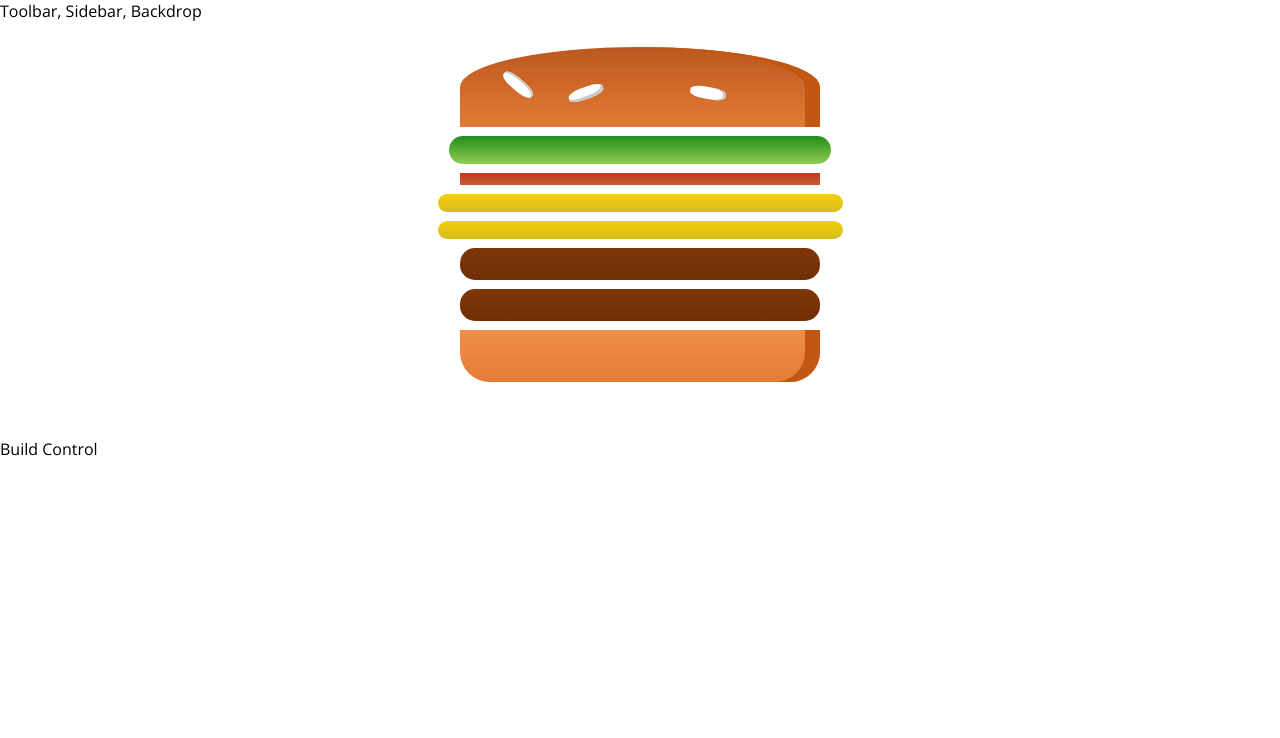
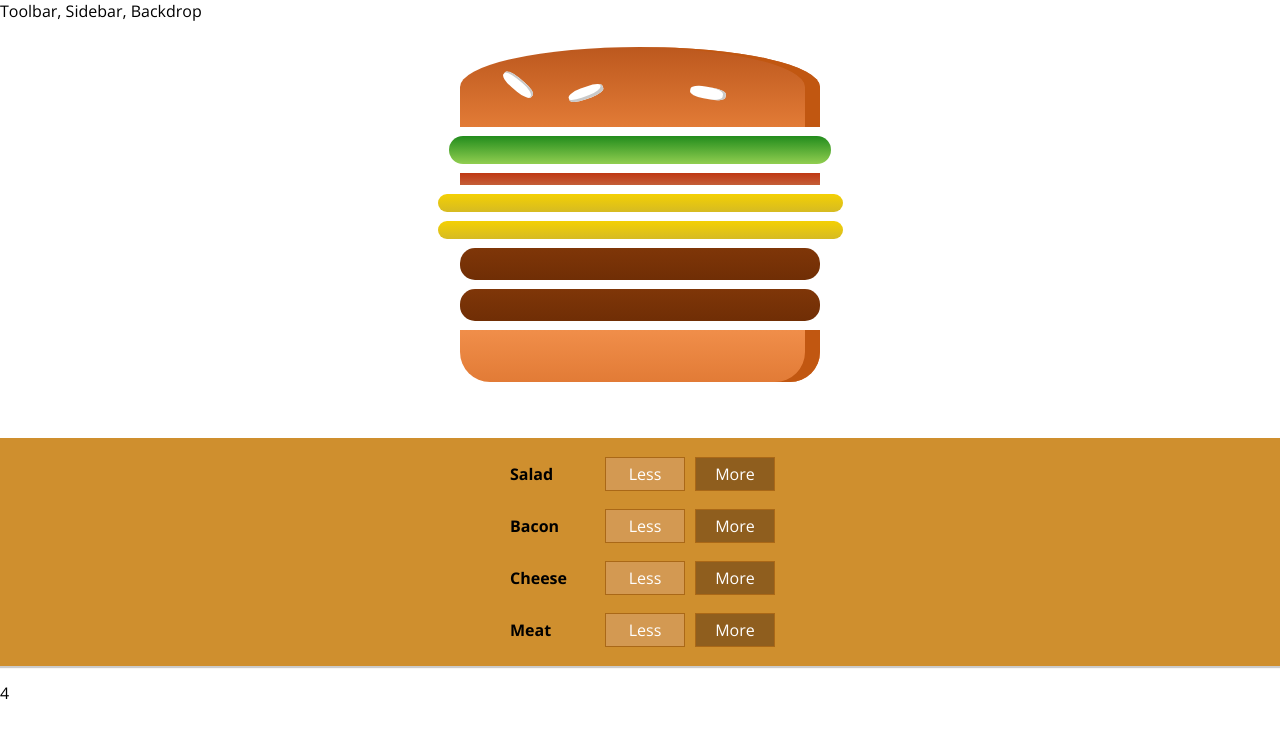
Before and after one commit to SergeyKosarchuk/burger-builder, a React (Create React App) app: page / in a window 1280 px wide. Shown: the top 738 px of the page. Built offline with nearby package versions, Linux system fonts and the light colour scheme.

Commit message:
Add building builder controls

```diff
--- /dev/null
+++ b/src/components/Burger/BuildControls/BuildControl/BuildControl.js
@@ -0,0 +1,53 @@
+import React from 'react';
+import styled from "styled-components";
+
+const StyledBuildControl = styled.div`
+    display: flex;
+    justify-content; space-between;
+    align-items: center;
+    margin: 5px 0;
+`;
+
+const BuildControlButton = styled.button`
+    display: block;
+    font: inherit;
+    padding: 5px;
+    margin: 0 5px;
+    width: 80px;
+    border: 1px solid #AA6817;
+    cursor: pointer;
+    outline: none;
+`;
+
+const BuildControlLabel = styled.label`
+    padding: 10px;
+    font-weight: bold;
+    width: 80px;
+`;
+
+const BuildControlButtonLess = styled(BuildControlButton)`
+    background-color: #D39952;
+    color: white;
+    :hover {
+        background-color: #DAA972;
+        color: white;
+    }
+`;
+
+const BuildControlButtonMore = styled(BuildControlButton)`
+    background-color: #8F5E1E;
+    color: white;
+    :hover {
+        background-color: #DAA972;
+        color: white;
+    }
+`;
+
+export default function buildControl ({label, added, removed}) {
+    return (
+        <StyledBuildControl>
+            <BuildControlLabel>{label}</BuildControlLabel>
+            <BuildControlButtonLess onClick={removed}>Less</BuildControlButtonLess>
+            <BuildControlButtonMore onClick={added}>More</BuildControlButtonMore>
+        </StyledBuildControl>);
+}
--- /dev/null
+++ b/src/components/Burger/BuildControls/BuildControls.js
@@ -0,0 +1,33 @@
+import React from 'react';
+import styled from "styled-components";
+import BuildControl from "./BuildControl/BuildControl";
+
+
+const BuildControls = styled.div`
+    width: 100%;
+    background-color: #CF8F2E;
+    display: flex;
+    flex-flow: column;
+    align-items: center;
+    box-shadow: 0 2px 1px #ccc;
+    margin: auto;
+    padding: 10px 0;
+`;
+
+const controls = [
+    { label: 'Salad', type: 'salad' },
+    { label: 'Bacon', type: 'bacon' },
+    { label: 'Cheese', type: 'cheese' },
+    { label: 'Meat', type: 'meat' },
+];
+
+export default function buildControls ({ingredientAdded, ingredientRemoved}) {
+    return (
+        <BuildControls>
+            {controls.map((control) => <BuildControl key={control.type}
+                                                     label={control.label}
+                                                     added={() => ingredientAdded(control.type)}
+                                                     removed={() => ingredientRemoved(control.type)}/>)}
+        </BuildControls>
+    );
+}
--- a/src/components/Burger/Burger.js
+++ b/src/components/Burger/Burger.js
@@ -33,7 +33,9 @@ export default function burger({ingredients}) {
             burger_ingredients.push(<BurgerIngredient type={name} key={name + i}/>);
         }
     }
+
     burger_ingredients.push(<BurgerIngredient type='bread-bottom' key='bread-bottom-1'/>);
+    const msg = Object.values(ingredients).reduce((total, current) => total + current) ? '' : 'Add ingredients';
 
-    return <Burger>{burger_ingredients}</Burger>
+    return <Burger>{burger_ingredients}<p>{msg}</p></Burger>
 }
--- a/src/containers/BurgerBuildier/BurderBuilder.js
+++ b/src/containers/BurgerBuildier/BurderBuilder.js
@@ -1,21 +1,60 @@
 import React from 'react';
 import Burger from "../../components/Burger/Burger";
+import BuildControls from "../../components/Burger/BuildControls/BuildControls";
+
+const MIN_PRICE = 4;
+const INGREDIENT_PRICES = {
+    salad: 0.5,
+    bacon: 2,
+    cheese: 2.5,
+    meat: 4
+};
+const STARTING_INGREDIENTS = {
+    salad: 1,
+    bacon: 1,
+    cheese: 2,
+    meat: 2
+};
 
 class BurgerBuilder extends React.Component{
     state = {
-        ingredients: {
-            salad: 1,
-            bacon: 1,
-            cheese: 2,
-            meat: 2
-        }
+        ingredients: Object.assign({}, STARTING_INGREDIENTS),
+        totalPrice: MIN_PRICE,
+    };
+
+    addIngredientHandler = (type) => {
+        this.setState((prevSate) => {
+            prevSate.ingredients[type] += 1;
+
+            if ( prevSate.ingredients[type] > STARTING_INGREDIENTS[type] ){
+                prevSate.totalPrice += INGREDIENT_PRICES[type];
+            }
+            return prevSate;
+        })
+    };
+
+    removeIngredientHandler = (type) => {
+        this.setState((prevSate) => {
+            if ( prevSate.ingredients[type] > 0 ) {
+                const new_price = prevSate.totalPrice - INGREDIENT_PRICES[type];
+
+                prevSate.ingredients[type] -= 1;
+
+                if ( new_price > MIN_PRICE ) {
+                    prevSate.totalPrice = new_price;
+                }
+            }
+            return prevSate;
+        })
     };
 
     render(){
         return (
             <>
                 <Burger ingredients={this.state.ingredients}/>
-                <div>Build Control</div>
+                <BuildControls ingredientAdded={this.addIngredientHandler}
+                               ingredientRemoved={this.removeIngredientHandler}/>
+                <p>{this.state.totalPrice}</p>
             </>
         )
     }
```
Also changed, not shown: src/components/Burger/BurgerIngredient/asd.css (deleted).
